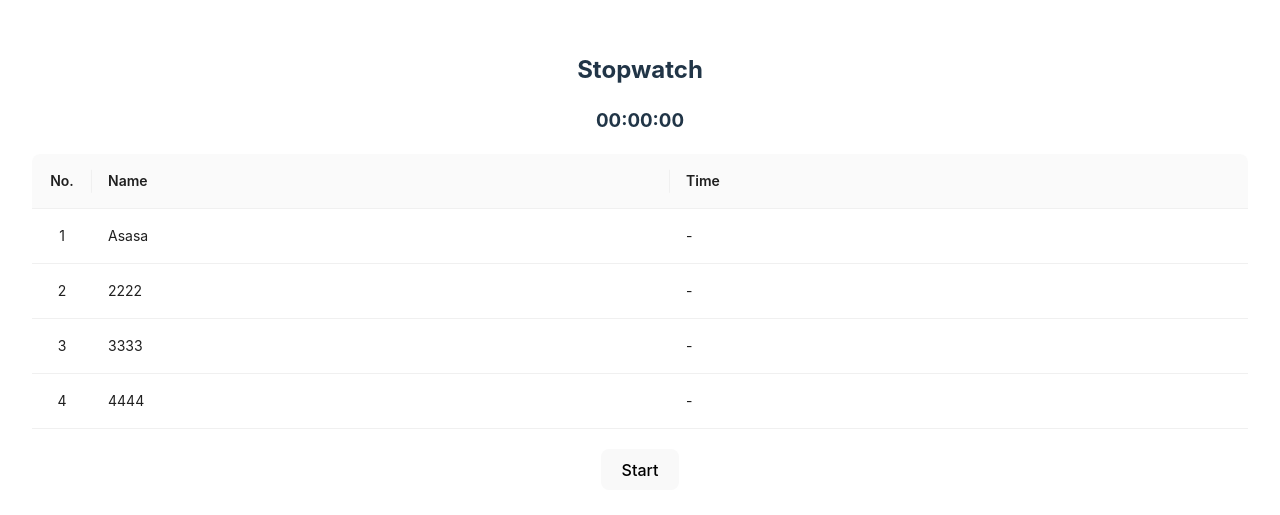
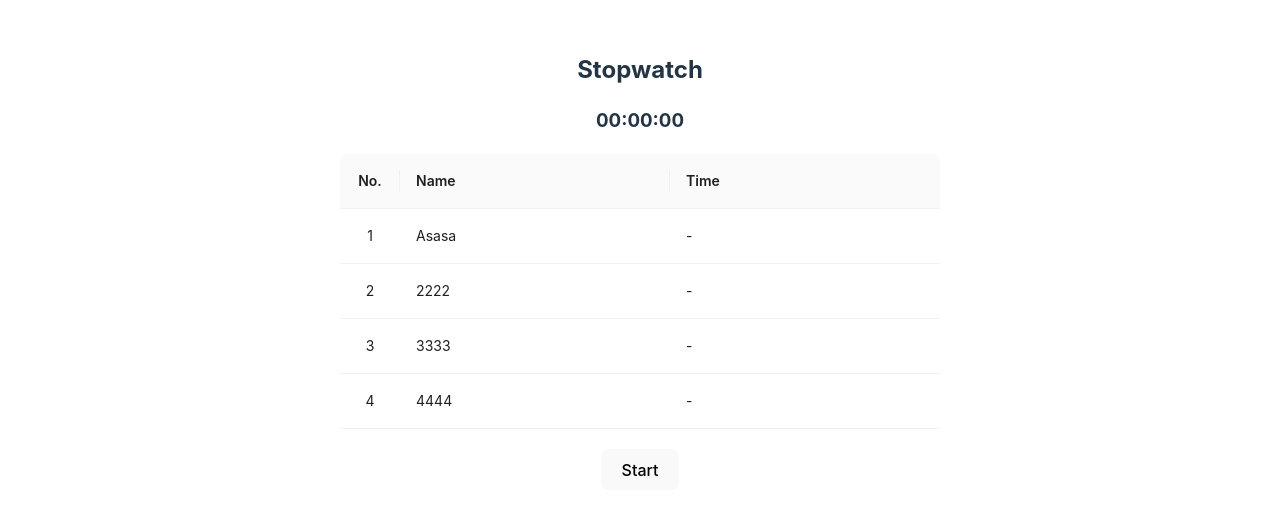
Before and after one commit to meowen0228/meowen0228.github.io, a React (Vite) app: page / in a window 1280 px wide. Shown: the part 139-654 px from the top of the page. Built offline with nearby package versions, Linux system fonts and the light colour scheme.

Commit message:
Update Timer.scss

```diff
--- a/src/pages/Timer.scss
+++ b/src/pages/Timer.scss
@@ -1,7 +1,6 @@
 .Timers {
-  .ant-table-body {
-    scroll-behavior: smooth;
-  }
+  max-width: 600px;
+  scroll-behavior: smooth;
 
   .ant-select {
     width: 100%;
```
